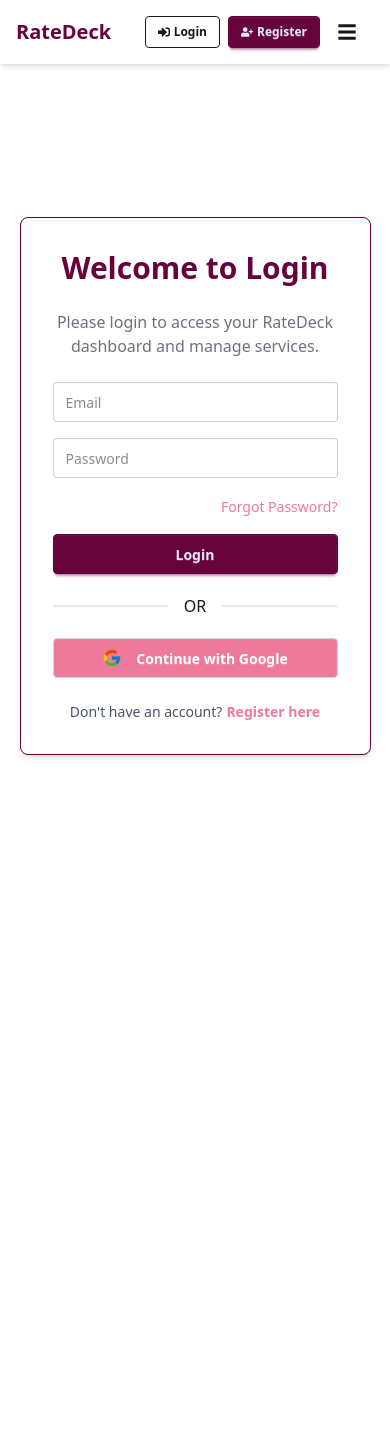
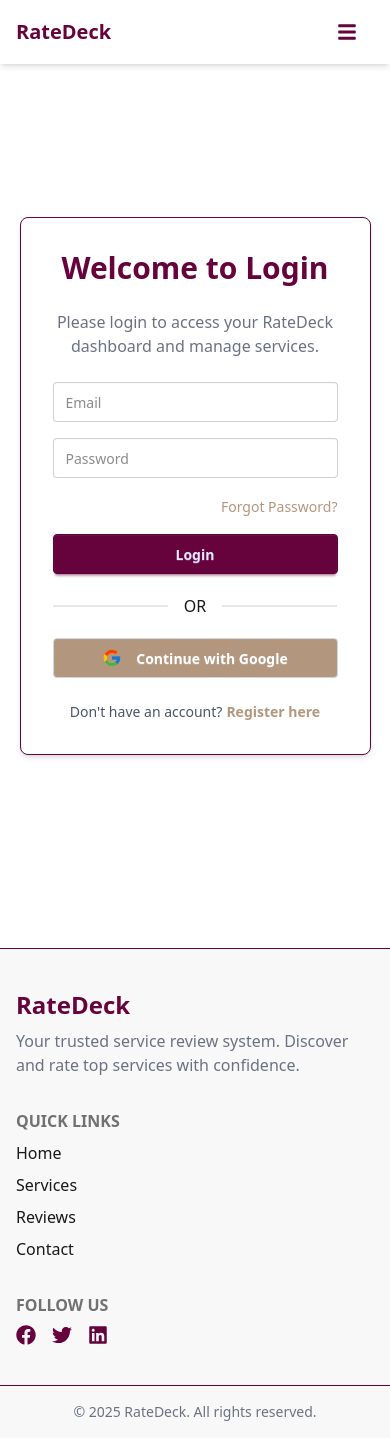
Before and after one commit to MozahidHridoy24/Rate-Deck-Client, a React (Vite) app: page /login in a window 390 px wide. Before the commit the page ends 908 px from the top, so only its background shows below. Built offline with nearby package versions, Linux system fonts and the light colour scheme; no server answers.

Commit message:
added footer page

```diff
--- a/src/index.css
+++ b/src/index.css
@@ -6,5 +6,5 @@
   name: "light";
   default: true;
   --color-primary: #66023c;
-  --color-secondary: #ed7a9b;
+  --color-secondary: #b2967d;
 }
--- /dev/null
+++ b/src/layouts/Footer.jsx
@@ -0,0 +1,74 @@
+import { FaFacebook, FaTwitter, FaLinkedin } from "react-icons/fa";
+import { Link } from "react-router";
+
+const Footer = () => {
+  return (
+    <footer className="bg-base-200 text-base-content mt-10 border-t border-primary">
+      <div className="max-w-7xl mx-auto px-4 py-10 grid grid-cols-1 md:grid-cols-3 gap-8">
+        {/* Brand Info */}
+        <div>
+          <h2 className="text-2xl font-bold text-primary">RateDeck</h2>
+          <p className="mt-2 text-gray-500">
+            Your trusted service review system. Discover and rate top services
+            with confidence.
+          </p>
+        </div>
+
+        {/* Navigation Links */}
+        <div className="flex flex-col space-y-2">
+          <span className="footer-title">Quick Links</span>
+          <Link to="/" className="link link-hover">
+            Home
+          </Link>
+          <Link to="/services" className="link link-hover">
+            Services
+          </Link>
+          <Link to="/reviews" className="link link-hover">
+            Reviews
+          </Link>
+          <Link to="/contact" className="link link-hover">
+            Contact
+          </Link>
+        </div>
+
+        {/* Social Links */}
+        <div>
+          <span className="footer-title">Follow Us</span>
+          <div className="flex space-x-4 mt-2">
+            <a
+              href="https://facebook.com"
+              target="_blank"
+              rel="noopener noreferrer"
+              className="text-primary hover:text-blue-700 text-xl"
+            >
+              <FaFacebook />
+            </a>
+            <a
+              href="https://twitter.com"
+              target="_blank"
+              rel="noopener noreferrer"
+              className="text-primary hover:text-sky-500 text-xl"
+            >
+              <FaTwitter />
+            </a>
+            <a
+              href="https://linkedin.com"
+              target="_blank"
+              rel="noopener noreferrer"
+              className="text-primary hover:text-blue-600 text-xl"
+            >
+              <FaLinkedin />
+            </a>
+          </div>
+        </div>
+      </div>
+
+      {/* Footer Bottom */}
+      <div className="text-center py-4 border-t border-primary text-sm text-gray-500">
+        © {new Date().getFullYear()} RateDeck. All rights reserved.
+      </div>
+    </footer>
+  );
+};
+
+export default Footer;
--- a/src/layouts/MainLayout.jsx
+++ b/src/layouts/MainLayout.jsx
@@ -1,12 +1,14 @@
 import React from "react";
 import { Outlet } from "react-router";
 import Navbar from "./Navbar";
+import Footer from "./Footer";
 
 const MainLayout = () => {
   return (
     <div>
       <Navbar></Navbar>
       <Outlet></Outlet>
+      <Footer></Footer>
     </div>
   );
 };
--- a/src/layouts/Navbar.jsx
+++ b/src/layouts/Navbar.jsx
@@ -21,29 +21,54 @@ const Navbar = () => {
   const navLinks = (
     <>
       <li>
-        <NavLink to="/" className="font-medium">
+        <NavLink
+          to="/"
+          className={({ isActive }) =>
+            `font-medium ${isActive ? "underline text-secondary" : ""}`
+          }
+        >
           Home
         </NavLink>
       </li>
       <li>
-        <NavLink to="/services" className="font-medium">
+        <NavLink
+          to="/services"
+          className={({ isActive }) =>
+            `font-medium ${isActive ? "underline text-secondary" : ""}`
+          }
+        >
           Services
         </NavLink>
       </li>
       {user && (
         <>
           <li>
-            <NavLink to="/add-service" className="font-medium">
+            <NavLink
+              to="/add-service"
+              className={({ isActive }) =>
+                `font-medium ${isActive ? "underline text-secondary" : ""}`
+              }
+            >
               Add Service
             </NavLink>
           </li>
           <li>
-            <NavLink to="/my-services" className="font-medium">
+            <NavLink
+              to="/my-services"
+              className={({ isActive }) =>
+                `font-medium ${isActive ? "underline text-secondary" : ""}`
+              }
+            >
               My Services
             </NavLink>
           </li>
           <li>
-            <NavLink to="/my-reviews" className="font-medium">
+            <NavLink
+              to="/my-reviews"
+              className={({ isActive }) =>
+                `font-medium ${isActive ? "underline text-secondary" : ""}`
+              }
+            >
               My Reviews
             </NavLink>
           </li>
@@ -62,14 +87,14 @@ const Navbar = () => {
       </div>
 
       {/* Desktop Menu */}
-      <div className="navbar-center hidden lg:flex">
+      <div className="navbar-center hidden md:flex">
         <ul className="menu menu-horizontal px-1 gap-1">{navLinks}</ul>
       </div>
 
       {/* Right Section */}
       <div className="navbar-end gap-3">
         {user ? (
-          <div className="flex items-center gap-3">
+          <div className="flex items-center gap-5">
             <div
               className="tooltip tooltip-bottom"
               data-tip={user.displayName || "User"}
@@ -86,16 +111,16 @@ const Navbar = () => {
             </div>
             <button
               onClick={handleLogout}
-              className="btn btn-sm btn-outline flex items-center gap-1"
+              className="btn btn-sm btn-outline hidden md:flex items-center gap-1"
             >
               <FaSignOutAlt /> Logout
             </button>
           </div>
         ) : (
-          <div className="flex gap-2">
+          <div className="hidden md:flex gap-2">
             <Link
               to="/login"
-              className="btn btn-sm btn-outline flex items-center gap-1"
+              className="btn btn-sm btn-outline flex items-center gap-1 hover:bg-secondary"
             >
               <FaSignInAlt /> Login
             </Link>
@@ -110,9 +135,9 @@ const Navbar = () => {
       </div>
 
       {/* Mobile Dropdown */}
-      <div className="dropdown dropdown-end lg:hidden">
+      <div className="dropdown dropdown-end md:hidden">
         <label tabIndex={0} className="btn btn-ghost lg:hidden">
-          <FaBars className="text-xl" />
+          <FaBars className="text-xl text-primary" />
         </label>
         <ul
           tabIndex={0}
@@ -132,12 +157,12 @@ const Navbar = () => {
             <>
               <li>
                 <Link to="/login" className="flex items-center gap-1">
-                  <FaSignInAlt /> Login
+                  Login
                 </Link>
               </li>
               <li>
                 <Link to="/register" className="flex items-center gap-1">
-                  <FaUserPlus /> Register
+                  Register
                 </Link>
               </li>
             </>
--- a/src/pages/Login.jsx
+++ b/src/pages/Login.jsx
@@ -99,7 +99,7 @@ const Login = () => {
 
         <button
           onClick={handleGoogleLogin}
-          className="btn w-full border border-gray-300 bg-secondary text-white hover:bg-gray-500"
+          className="btn w-full border border-gray-300 bg-secondary text-white hover:shadow-lg"
         >
           <FcGoogle size={20} className="mr-2" />
           Continue with Google
```
